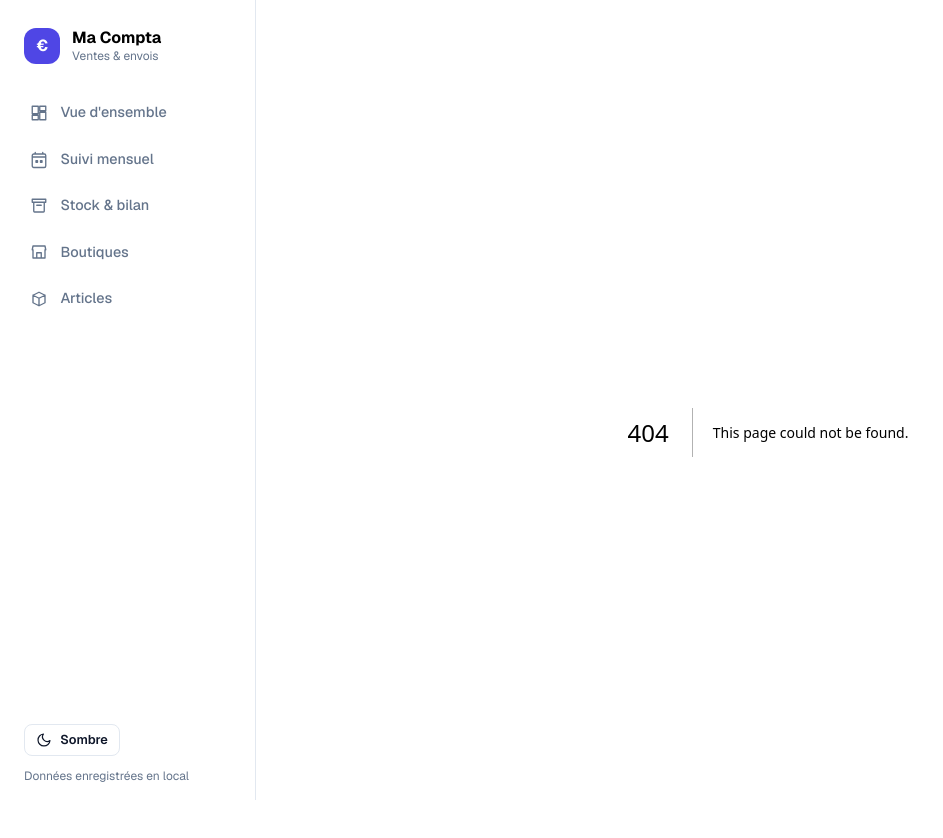
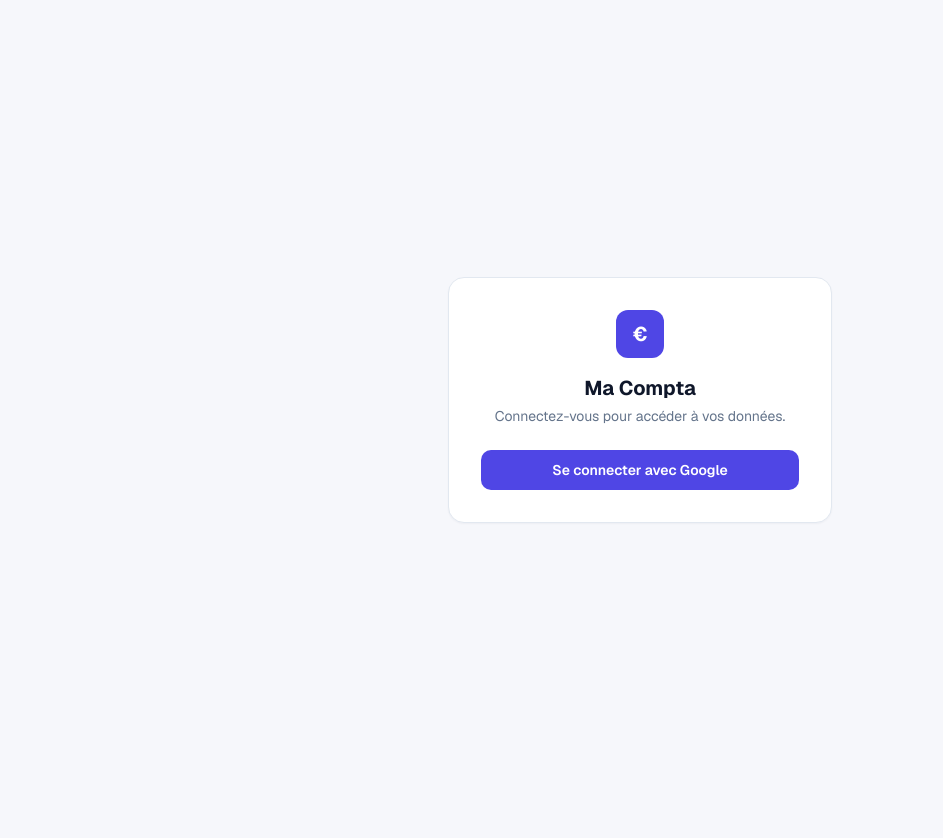
Before and after one commit to RaveO7/compta, a Next.js app: page /connexion in a window 1280 px wide. Before the commit this address had no page. Shown: the top 838 px of the page, without its empty margins (0-943 px from the left). After the commit the page ends 800 px from the top, so only its background shows below. Built offline with nearby package versions, Linux system fonts and the light colour scheme.

Commit message:
feat: implement authentication with Google and add logout functionality

```diff
--- a/package.json
+++ b/package.json
@@ -20,6 +20,7 @@
     "@prisma/client": "^7.8.0",
     "dotenv": "^17.4.2",
     "next": "16.2.9",
+    "next-auth": "^5.0.0-beta.32",
     "react": "19.2.4",
     "react-dom": "19.2.4",
     "recharts": "^3.8.1",
--- a/src/app/(app)/articles/page.tsx
+++ b/src/app/(app)/articles/page.tsx
@@ -605,16 +605,17 @@ export default function ArticlesPage() {
         <div className="flex flex-col gap-3">
           <div className="flex items-center gap-3 text-xs font-medium uppercase text-[var(--muted)]">
             <span className="flex-1">Boutique</span>
-            <span className="w-36">Référence</span>
-            <span className="w-28">Prix</span>
+            <span className="w-36 shrink-0">Référence</span>
+            <span className="w-28 shrink-0">Prix</span>
           </div>
           {boutiques.map((boutique) => (
             <div key={boutique.id} className="flex items-center gap-3">
-              <span className="flex-1 font-medium truncate">
+              <span className="flex-1 min-w-0 font-medium truncate">
                 {boutique.nom}
               </span>
+              <div className="w-36 shrink-0">
                 <input
-                className="input w-36"
+                  className="input"
                   value={refForm[boutique.id] ?? ""}
                   onChange={(e) =>
                     setRefForm({ ...refForm, [boutique.id]: e.target.value })
@@ -622,7 +623,8 @@ export default function ArticlesPage() {
                   placeholder="—"
                   aria-label={`Référence chez ${boutique.nom}`}
                 />
-              <div className="relative w-28">
+              </div>
+              <div className="relative w-28 shrink-0">
                 <input
                   className="input pr-7"
                   type="number"
--- /dev/null
+++ b/src/app/(app)/layout.tsx
@@ -0,0 +1,22 @@
+import Sidebar from "@/components/Sidebar";
+import MobileNav from "@/components/MobileNav";
+import BoutonDeconnexion from "@/components/BoutonDeconnexion";
+
+export default function AppLayout({
+  children,
+}: Readonly<{
+  children: React.ReactNode;
+}>) {
+  const deconnexion = <BoutonDeconnexion />;
+  return (
+    <div className="flex min-h-screen">
+      <Sidebar deconnexion={deconnexion} />
+      <div className="flex flex-1 flex-col min-w-0">
+        <MobileNav deconnexion={deconnexion} />
+        <main className="flex-1 p-4 sm:p-6 lg:p-8 max-w-[1400px] w-full mx-auto">
+          {children}
+        </main>
+      </div>
+    </div>
+  );
+}
--- /dev/null
+++ b/src/app/api/auth/[...nextauth]/route.ts
@@ -0,0 +1,3 @@
+import { handlers } from "@/auth";
+
+export const { GET, POST } = handlers;
--- /dev/null
+++ b/src/app/connexion/page.tsx
@@ -0,0 +1,39 @@
+import { connexionGoogle } from "@/lib/actions-auth";
+
+export const metadata = { title: "Connexion — Ma Compta" };
+
+export default async function ConnexionPage({
+  searchParams,
+}: {
+  searchParams: Promise<{ callbackUrl?: string; error?: string }>;
+}) {
+  const { callbackUrl = "/", error } = await searchParams;
+
+  return (
+    <div className="flex min-h-screen items-center justify-center p-4">
+      <div className="card w-full max-w-sm p-8 text-center">
+        <div className="mx-auto mb-4 flex h-12 w-12 items-center justify-center rounded-xl bg-[var(--primary)] text-xl font-bold text-white">
+          €
+        </div>
+        <h1 className="text-xl font-bold">Ma Compta</h1>
+        <p className="mt-1 text-sm text-[var(--muted)]">
+          Connectez-vous pour accéder à vos données.
+        </p>
+
+        {error && (
+          <p className="mt-4 rounded-lg border border-[var(--border)] p-3 text-sm text-red-600">
+            {error === "AccessDenied"
+              ? "Ce compte Google n'est pas autorisé."
+              : "La connexion a échoué. Réessayez."}
+          </p>
+        )}
+
+        <form action={connexionGoogle.bind(null, callbackUrl)} className="mt-6">
+          <button type="submit" className="btn btn-primary w-full">
+            Se connecter avec Google
+          </button>
+        </form>
+      </div>
+    </div>
+  );
+}
--- a/src/app/layout.tsx
+++ b/src/app/layout.tsx
@@ -1,8 +1,6 @@
 import type { Metadata } from "next";
 import { Geist } from "next/font/google";
 import "./globals.css";
-import Sidebar from "@/components/Sidebar";
-import MobileNav from "@/components/MobileNav";
 import ThemeScript from "@/components/ThemeScript";
 
 const geistSans = Geist({
@@ -30,17 +28,7 @@ export default function RootLayout({
       <head>
         <ThemeScript />
       </head>
-      <body className="min-h-full">
-        <div className="flex min-h-screen">
-          <Sidebar />
-          <div className="flex flex-1 flex-col min-w-0">
-            <MobileNav />
-            <main className="flex-1 p-4 sm:p-6 lg:p-8 max-w-[1400px] w-full mx-auto">
-              {children}
-            </main>
-          </div>
-        </div>
-      </body>
+      <body className="min-h-full">{children}</body>
     </html>
   );
 }
--- /dev/null
+++ b/src/auth.ts
@@ -0,0 +1,26 @@
+import NextAuth from "next-auth";
+import Google from "next-auth/providers/google";
+
+// Liste des adresses Google autorisées, séparées par des virgules.
+const comptesAutorises = (process.env.AUTH_ALLOWED_EMAILS ?? "")
+  .split(",")
+  .map((email) => email.trim().toLowerCase())
+  .filter(Boolean);
+
+export function estAutorise(email: string | null | undefined) {
+  return !!email && comptesAutorises.includes(email.toLowerCase());
+}
+
+export const { handlers, auth, signIn, signOut } = NextAuth({
+  providers: [Google],
+  pages: {
+    signIn: "/connexion",
+    error: "/connexion",
+  },
+  callbacks: {
+    // Refuse la connexion à tout compte Google hors de la liste.
+    signIn({ profile }) {
+      return profile?.email_verified === true && estAutorise(profile.email);
+    },
+  },
+});
--- /dev/null
+++ b/src/components/BoutonDeconnexion.tsx
@@ -0,0 +1,15 @@
+import { deconnexion } from "@/lib/actions-auth";
+
+export default function BoutonDeconnexion({
+  className = "",
+}: {
+  className?: string;
+}) {
+  return (
+    <form action={deconnexion}>
+      <button type="submit" className={`btn btn-ghost btn-sm ${className}`}>
+        Se déconnecter
+      </button>
+    </form>
+  );
+}
--- a/src/components/MobileNav.tsx
+++ b/src/components/MobileNav.tsx
@@ -12,7 +12,7 @@ const liens = [
   { href: "/articles", label: "Articles" },
 ];
 
-export default function MobileNav() {
+export default function MobileNav({ deconnexion }: { deconnexion: React.ReactNode }) {
   const pathname = usePathname();
   return (
     <header className="md:hidden sticky top-0 z-20 border-b border-[var(--border)] bg-[var(--surface)]">
@@ -21,8 +21,9 @@ export default function MobileNav() {
           €
         </div>
         <p className="font-bold">Ma Compta</p>
-        <div className="ml-auto">
+        <div className="ml-auto flex items-center gap-2">
           <ThemeToggle />
+          {deconnexion}
         </div>
       </div>
       <nav className="flex gap-1 overflow-x-auto px-3 pb-2">
--- a/src/components/Sidebar.tsx
+++ b/src/components/Sidebar.tsx
@@ -12,7 +12,7 @@ const liens = [
   { href: "/articles", label: "Articles", icon: "M20 7L12 3 4 7m16 0l-8 4m8-4v10l-8 4m0-10L4 7m8 4v10M4 7v10l8 4" },
 ];
 
-export default function Sidebar() {
+export default function Sidebar({ deconnexion }: { deconnexion: React.ReactNode }) {
   const pathname = usePathname();
 
   return (
@@ -58,10 +58,10 @@ export default function Sidebar() {
       </nav>
 
       <div className="mt-auto px-2 pt-4">
-        <ThemeToggle />
-        <p className="mt-3 text-xs text-[var(--muted)]">
-          Données enregistrées en local
-        </p>
+        <div className="flex items-center justify-between gap-2">
+          <ThemeToggle />
+          {deconnexion}
+        </div>
       </div>
     </aside>
   );
--- /dev/null
+++ b/src/lib/actions-auth.ts
@@ -0,0 +1,16 @@
+"use server";
+
+import { signIn, signOut } from "@/auth";
+
+export async function connexionGoogle(callbackUrl: string) {
+  // N'accepte que des chemins internes pour éviter une redirection ouverte.
+  const destination =
+    callbackUrl.startsWith("/") && !callbackUrl.startsWith("//")
+      ? callbackUrl
+      : "/";
+  await signIn("google", { redirectTo: destination });
+}
+
+export async function deconnexion() {
+  await signOut({ redirectTo: "/connexion" });
+}
--- /dev/null
+++ b/src/proxy.ts
@@ -0,0 +1,23 @@
+import { NextResponse } from "next/server";
+import { auth, estAutorise } from "@/auth";
+
+// L'email est revérifié à chaque requête : un compte retiré de la liste
+// perd l'accès immédiatement, même avec une session encore valide.
+export default auth((request) => {
+  if (estAutorise(request.auth?.user?.email)) return;
+
+  const { pathname, search } = request.nextUrl;
+  if (pathname.startsWith("/api/")) {
+    return NextResponse.json({ error: "Non autorisé." }, { status: 401 });
+  }
+  const url = new URL("/connexion", request.nextUrl.origin);
+  url.searchParams.set("callbackUrl", pathname + search);
+  return NextResponse.redirect(url);
+});
+
+export const config = {
+  // Tout est protégé sauf la page de connexion, les routes Auth.js et les fichiers statiques.
+  matcher: [
+    "/((?!connexion|api/auth|_next/static|_next/image|favicon.ico|.*\\.(?:svg|png|jpg|jpeg|gif|webp|ico)$).*)",
+  ],
+};
```
Also changed, not shown: 1 other file (tests, documents, lock files or other folders). Lines whose indentation alone changed are shown as unchanged.
